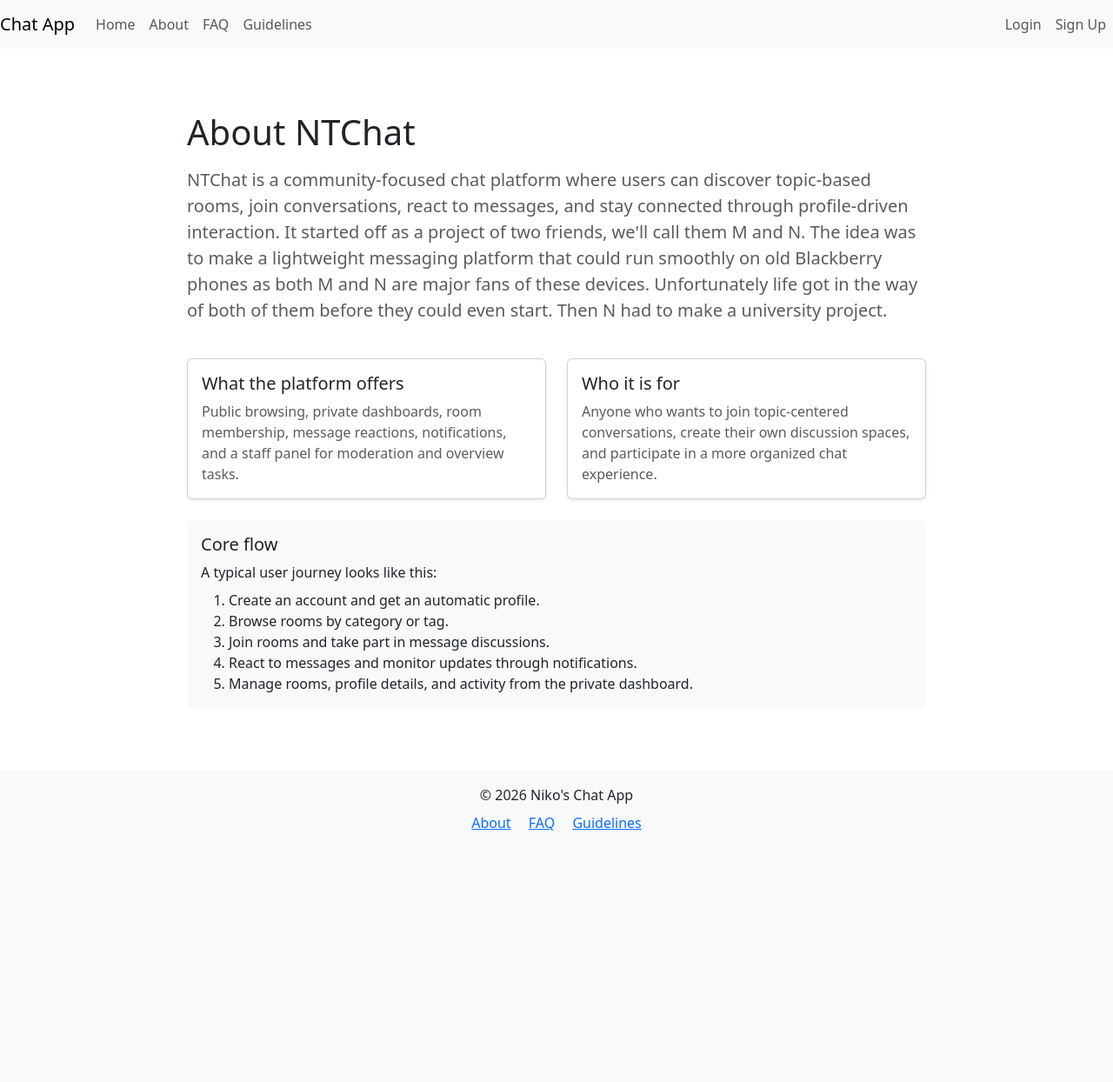
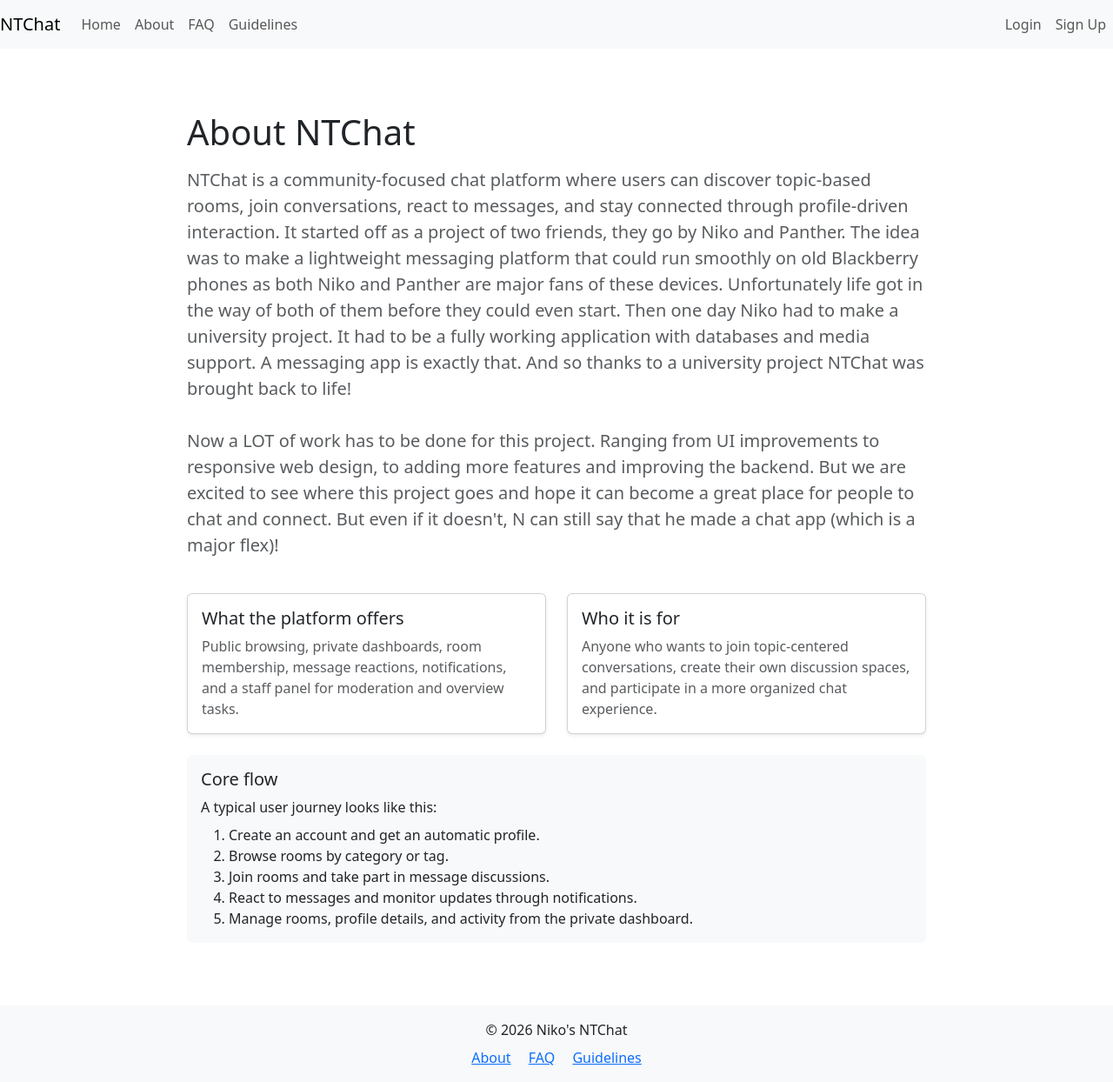
Before and after one commit to PoloPulseNiko/chat_app, a Django app: page /about/ in a window 1280 px wide. Shown: the whole page at 87% size. Before the commit the page ends 955 px from the top, so only its background shows below. Run offline with Django 5.2, Linux system fonts and the light colour scheme.

Commit message:
Final touches made

```diff
--- a/templates/about.html
+++ b/templates/about.html
@@ -9,8 +9,10 @@
         <p class="lead text-muted">
             NTChat is a community-focused chat platform where users can discover topic-based rooms, join conversations,
             react to messages, and stay connected through profile-driven interaction.
-            It started off as a project of two friends, we'll call them M and N. The idea was to make a lightweight messaging platform that could run smoothly on old Blackberry phones as both M and N are major fans of these devices.
-            Unfortunately life got in the way of both of them before they could even start. Then N had to make a university project.
+            It started off as a project of two friends, they go by Niko and Panther. The idea was to make a lightweight messaging platform that could run smoothly on old Blackberry phones as both Niko and Panther are major fans of these devices.
+            Unfortunately life got in the way of both of them before they could even start. Then one day Niko had to make a university project. It had to be a fully working application with databases and media support. A messaging app is exactly that. And so thanks to a university project NTChat was brought back to life!
+            <br><br>
+            Now a LOT of work has to be done for this project. Ranging from UI improvements to responsive web design, to adding more features and improving the backend. But we are excited to see where this project goes and hope it can become a great place for people to chat and connect. But even if it doesn't, N can still say that he made a chat app (which is a major flex)!
         </p>
 
         <div class="row g-4 mt-2">
--- a/templates/base.html
+++ b/templates/base.html
@@ -3,13 +3,13 @@
 <html lang="en">
 <head>
     <meta charset="UTF-8">
-    <title>{% block title %}Chat App{% endblock %}</title>
+    <title>{% block title %}NTChat{% endblock %}</title>
     <link href="https://cdn.jsdelivr.net/npm/bootstrap@5.3.0/dist/css/bootstrap.min.css" rel="stylesheet">
 </head>
 <body>
 <nav class="navbar navbar-expand-lg navbar-light bg-light">
     <a class="navbar-brand"
-        href="{% if user.is_authenticated %}{% url 'room_list' %}{% else %}{% url 'home' %}{% endif %}">Chat App
+        href="{% if user.is_authenticated %}{% url 'room_list' %}{% else %}{% url 'home' %}{% endif %}">NTChat
     </a>
 
     <div class="collapse navbar-collapse">
@@ -57,7 +57,7 @@
 </div>
 
 <footer class="bg-light text-center p-3 mt-4">
-    <div>&copy; 2026 Niko's Chat App</div>
+    <div>&copy; 2026 Niko's NTChat</div>
     <div class="mt-2">
         <a href="{% url 'about' %}" class="me-3">About</a>
         <a href="{% url 'faq' %}" class="me-3">FAQ</a>
--- a/templates/faq.html
+++ b/templates/faq.html
@@ -11,7 +11,7 @@
             <div class="accordion-item">
                 <h2 class="accordion-header">
                     <button class="accordion-button" type="button" data-bs-toggle="collapse" data-bs-target="#faqOne">
-                        Do I need an account to use ChatPulse?
+                        Do I need an account to use NTChat?
                     </button>
                 </h2>
                 <div id="faqOne" class="accordion-collapse collapse show" data-bs-parent="#faqAccordion">
--- a/templates/guidelines.html
+++ b/templates/guidelines.html
@@ -7,7 +7,7 @@
     <div class="mx-auto" style="max-width: 850px;">
         <h1 class="mb-3">Community Guidelines</h1>
         <p class="lead text-muted">
-            These simple expectations help keep ChatPulse respectful, useful, and enjoyable for everyone.
+            These simple expectations help keep NTChat respectful, useful, and enjoyable for everyone.
         </p>
 
         <div class="row g-4 mt-2">
--- a/templates/home.html
+++ b/templates/home.html
@@ -1,12 +1,12 @@
 {% extends "base.html" %}
 
-{% block title %}Welcome to ChatPulse{% endblock %}
+{% block title %}Welcome to NTChat{% endblock %}
 
 {% block content %}
 <div class="container py-5">
     <div class="text-center mx-auto" style="max-width: 760px;">
         <span class="badge text-bg-dark mb-3 px-3 py-2">Community Chat Platform</span>
-        <h1 class="display-4 fw-bold">Welcome to ChatPulse</h1>
+        <h1 class="display-4 fw-bold">Welcome to NTChat</h1>
         <p class="lead text-muted">
             A place to discover topic-based rooms, meet new people, and build conversations around the things you care about.
         </p>
@@ -55,7 +55,7 @@
                 <div class="card-body">
                     <h3 class="h5">New here?</h3>
                     <p class="text-muted">Start with the essentials and get familiar with the platform before diving in.</p>
-                    <a href="{% url 'about' %}" class="btn btn-sm btn-outline-primary">Learn About ChatPulse</a>
+                    <a href="{% url 'about' %}" class="btn btn-sm btn-outline-primary">Learn About NTChat</a>
                 </div>
             </div>
         </div>
```
Also changed, not shown: README.md.
